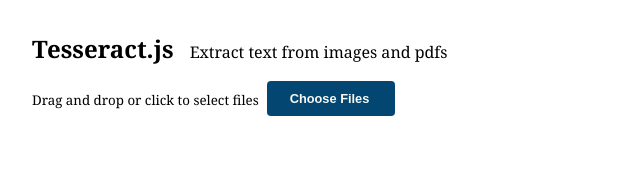
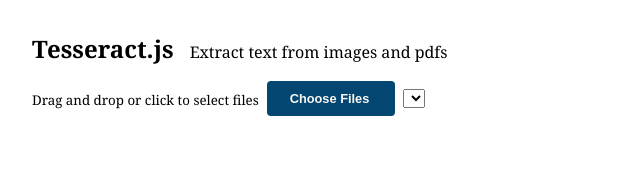
Before and after one commit to tkroo/tesseract.js-sveltekit, a SvelteKit app: page / in a window 1280 px wide. Shown: the top 179 px of the page, without its empty margins (0-640 px from the left). Built offline with nearby package versions, Linux system fonts and the light colour scheme.

Commit message:
add language select

```diff
--- a/src/routes/+page.svelte
+++ b/src/routes/+page.svelte
@@ -5,6 +5,7 @@
   import ResultBlock from "$components/ResultBlock.svelte";
   import Modal from "$components/Modal.svelte";
   import { ocrFile, readImg } from "$lib/ocr";
+  import { languages } from "tesseract.js";
 
   /**
    * @type {boolean}
@@ -21,13 +22,15 @@
    */
   let results = [];
 
+  let lang = "eng";
+
   /**
    * @param {File} file
    * @returns {Promise<{uriString: string, text: string, hocr: string, confidence: number, name: string, psm: number}>}
    */
   async function processFile(file) {
     const uriString = await readImg(file);
-    const ocrresults = await ocrFile(file);
+    const ocrresults = await ocrFile(file, lang);
     const name = file.name;
     return {
       uriString,
@@ -91,6 +94,12 @@
       multiple
       accept="image/jpg, image/jpeg, image/png, image/webp, image/pbm, image/bmp, application/pdf"
     />
+
+    <select bind:value={lang} name="lang" id="lang">
+      {#each Object.keys(languages) as l}
+        <option value={languages[l]}>{l}</option>
+      {/each}
+    </select>
 
     {#if processing}
       <Spinner />
```
Also changed, not shown: src/lib/ocr.js.
